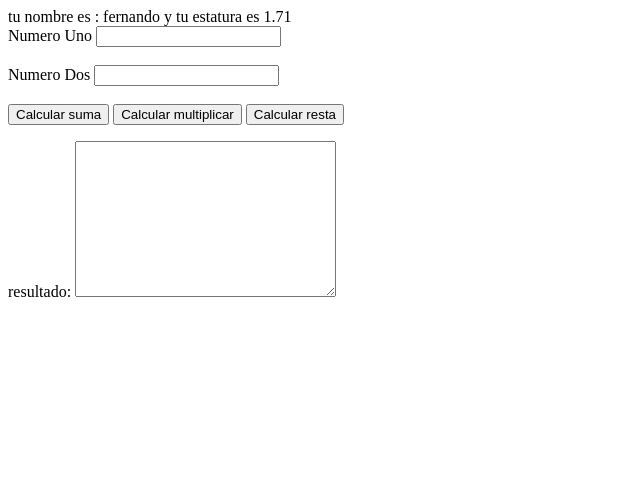
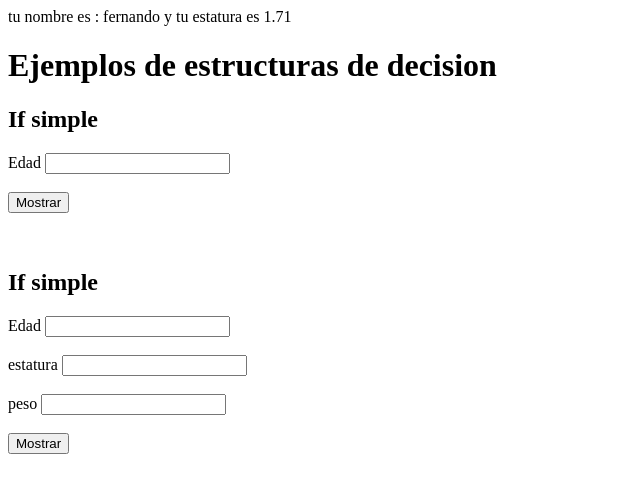
Before and after one commit to kjmckjmc/ejemplojs, a plain HTML site: page ejemplo1/index.html in a window 1280 px wide. Shown: the whole page, without its empty margins (0-640 px from the left). Drawn offline with Linux system fonts and the light colour scheme.

Commit message:
add Decision

```diff
--- a/ejemplo1/index.html
+++ b/ejemplo1/index.html
@@ -6,11 +6,12 @@
     <title>Variables</title>
     <script src="js/variables.js"></script>
     <script src="js/operArit.js"></script>
+    <script src="js/eDecision.js"></script>
 </head>
 <body>
 
 
-<form>
+<!-- <form>
 <label for="nUno">Numero Uno</label>
 <input type="text" name="nUno" id="nUno">
 <br><br>
@@ -23,7 +24,34 @@
 <p>resultado: <textarea name="resulOperacion" id="resulOperacion" cols="30" rows="10"></textarea></p>
 
 
+</form> -->
+<h1>Ejemplos de estructuras de decision </h1>
+<section>
+<h2>If simple</h2>
+<form>
+<label for="edad">Edad</label>
+<input type="text" name="edad" id="edad">
+<br><br>
+<button type="button" onclick="mostrarMensaje()">Mostrar</button>
 </form>
+</section>
+<br><br>
+<section>
+    <h2>If simple</h2>
+    <form>
+    <label for="edadP">Edad</label>
+    <input type="text" name="edadP" id="edadP">
+    <br><br>
+    <label for="estaturaP">estatura</label>
+    <input type="text" name="estaturaP" id="estaturaP">
+    <br><br>
+    <label for="pesoP">peso</label>
+    <input type="text" name="pesoP" id="pesoP">
+    <br><br>
+    <button type="button" onclick="mostrarMensajeDos()">Mostrar</button>
+    </form>
+    </section>
+
 
 </body>
 </html>
--- /dev/null
+++ b/ejemplo1/js/eDecision.js
@@ -0,0 +1,70 @@
+function mostrarMensaje(){
+let edad = parseInt(document.getElementById("edad").value);
+//if normal:
+//     if (edad >= 18){
+//         mensaje = "mayor de edad"
+//     }
+//  else {
+//      mensaje = "menor de edad"
+//  }
+
+//if con operador terniario
+let mensaje = (edad >=18) ? "mayor de edad" : "menor de edad"
+
+alert(mensaje)
+//document.write(mensaje)
+}
+
+function mensajeDos(){
+
+}
+
+function mostrarMensajeDos(){
+    let edadP = parseInt(document.getElementById("edadP").value);
+    let estaturaP = parseInt(document.getElementById("estaturaP").value);
+    let pesoP = parseInt(document.getElementById("pesoP").value);
+
+    let parametroEdad= 80
+    let parametroEstatura = 1.40
+    let parametroPeso = 70
+    let mensajeDecision = ""
+
+    if (edadP <= parametroEdad){
+        if (estaturaP >= parametroEstatura){
+            if(pesoP == parametroPeso){
+                mensajeDecision = "apto para realizar el deporte"
+            }else {
+                mensajeDecision= "no apto, peso no valido"
+
+            }
+        }else {
+            mensajeDecision = "no apto, estatura no valido"
+        }
+    }else{
+        mensajeDecision = "no apto, edad no permitida"
+
+
+    }
+
+    alert(mensajeDecision)
+}
+
+//con operador logico AND(&&)
+if(edadP <= parametroEdad && estaturaP >= parametroEstatura && pesoP ==parametroPeso){
+mensajeDecision = "apto para realizar deporte"
+}
+else{
+    mensajeDecision = "no apto para realizar deporte"
+}
+
+//con operador logico OR||
+if(edadP <= parametroEdad || estaturaP >= parametroEstatura || pesoP ==parametroPeso){
+    mensajeDecision = "apto para realizar deporte"
+    }
+    else{
+        mensajeDecision = "no apto para realizar deporte"
+    }
+
+
+
+alerts (mensajeDecision)
```
